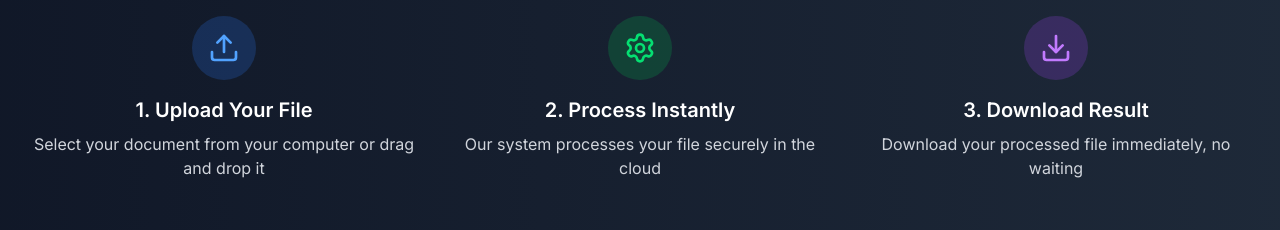
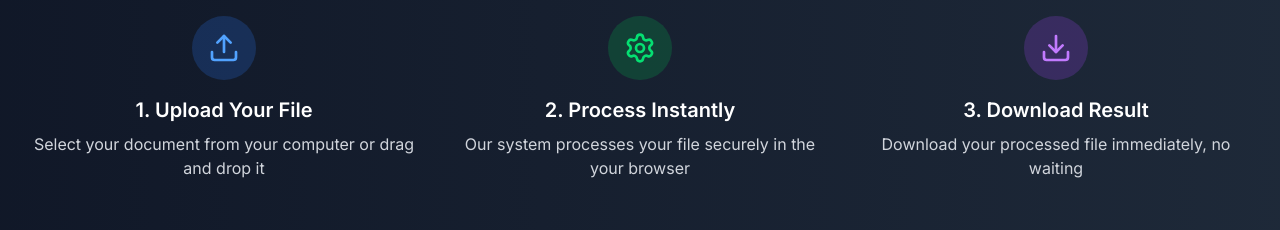
Before and after one commit to gidpalm/allyourdocs, a Next.js app: page / in a window 1280 px wide. Shown: the part 1720-1950 px from the top of the page. Built offline with nearby package versions, Linux system fonts and the light colour scheme.

Commit message:
Updated pdf to text url

```diff
--- a/app/page.tsx
+++ b/app/page.tsx
@@ -10,7 +10,7 @@ export default function Home() {
     { title: "Images to PDF", description: "Convert multiple images to a PDF document", icon: Image, path: "/image-to-pdf", color: "bg-pink-50 border-pink-100", iconColor: "text-pink-600" },
     { title: "Compress PDF", description: "Reduce PDF file size without losing quality", icon: Minus, path: "/compress-pdf", color: "bg-red-50 border-red-100", iconColor: "text-red-600" },
     { title: "Image to Text (OCR)", description: "Extract text from images using OCR", icon: Type, path: "/image-to-text", color: "bg-indigo-50 border-indigo-100", iconColor: "text-indigo-600" },
-    { title: "PDF to Text", description: "Extract text from PDF documents", icon: File, path: "/pdf-text", color: "bg-teal-50 border-teal-100", iconColor: "text-teal-600" },
+    { title: "PDF to Text", description: "Extract text from PDF documents", icon: File, path: "/pdf-to-text", color: "bg-teal-50 border-teal-100", iconColor: "text-teal-600" },
     { title: "Rearrange PDF", description: "Reorder PDF pages as needed", icon: RefreshCw, path: "/rearrange-pdf", color: "bg-orange-50 border-orange-100", iconColor: "text-orange-600" },
   ]
 
@@ -101,7 +101,7 @@ export default function Home() {
                 <Settings className="w-8 h-8 text-green-400" />
               </div>
               <h3 className="text-xl font-semibold mb-2">2. Process Instantly</h3>
-              <p className="text-gray-300">Our system processes your file securely in the cloud</p>
+              <p className="text-gray-300">Our system processes your file securely in the your browser</p>
             </div>
             <div className="text-center">
               <div className="bg-purple-500/20 w-16 h-16 rounded-full flex items-center justify-center mx-auto mb-4">
```
